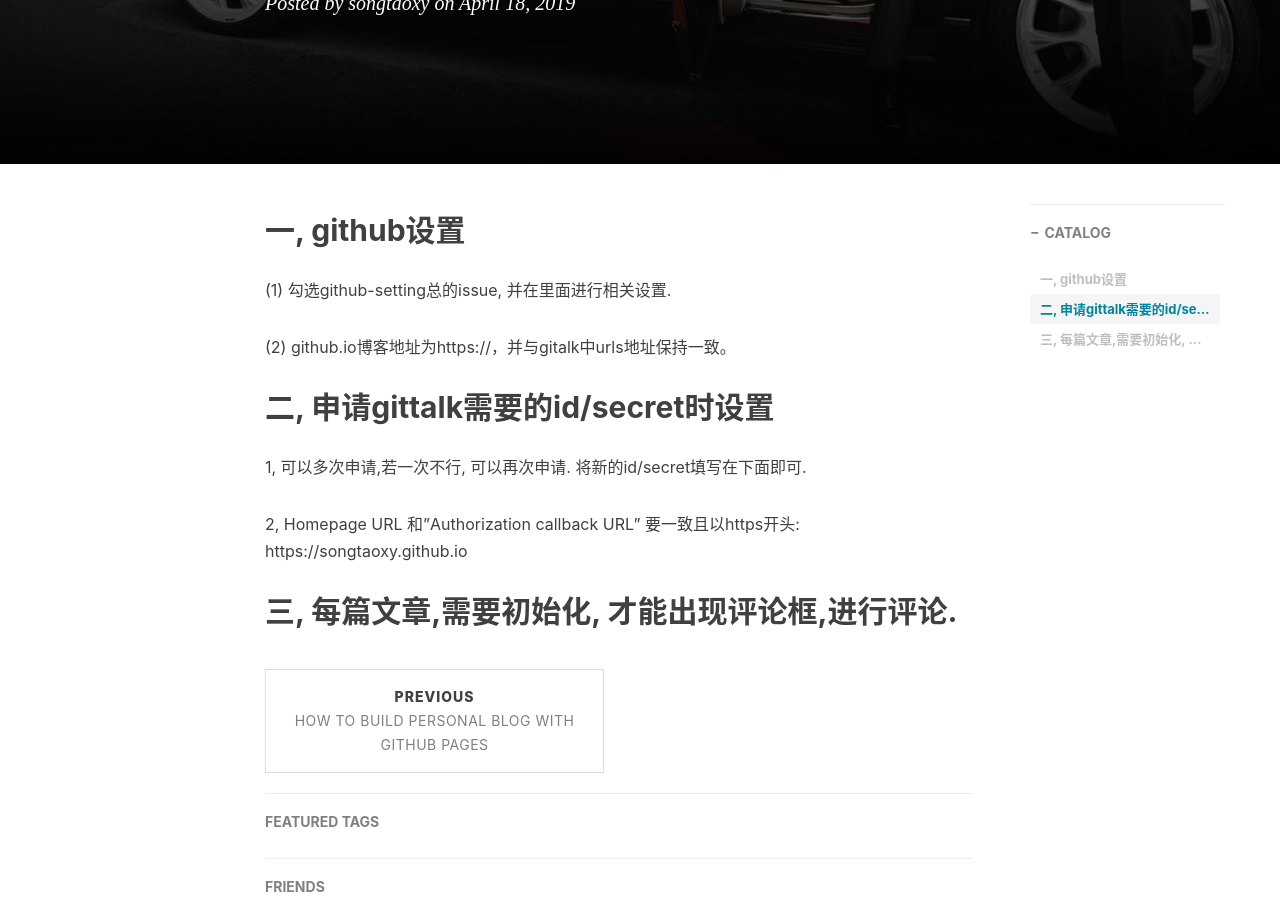
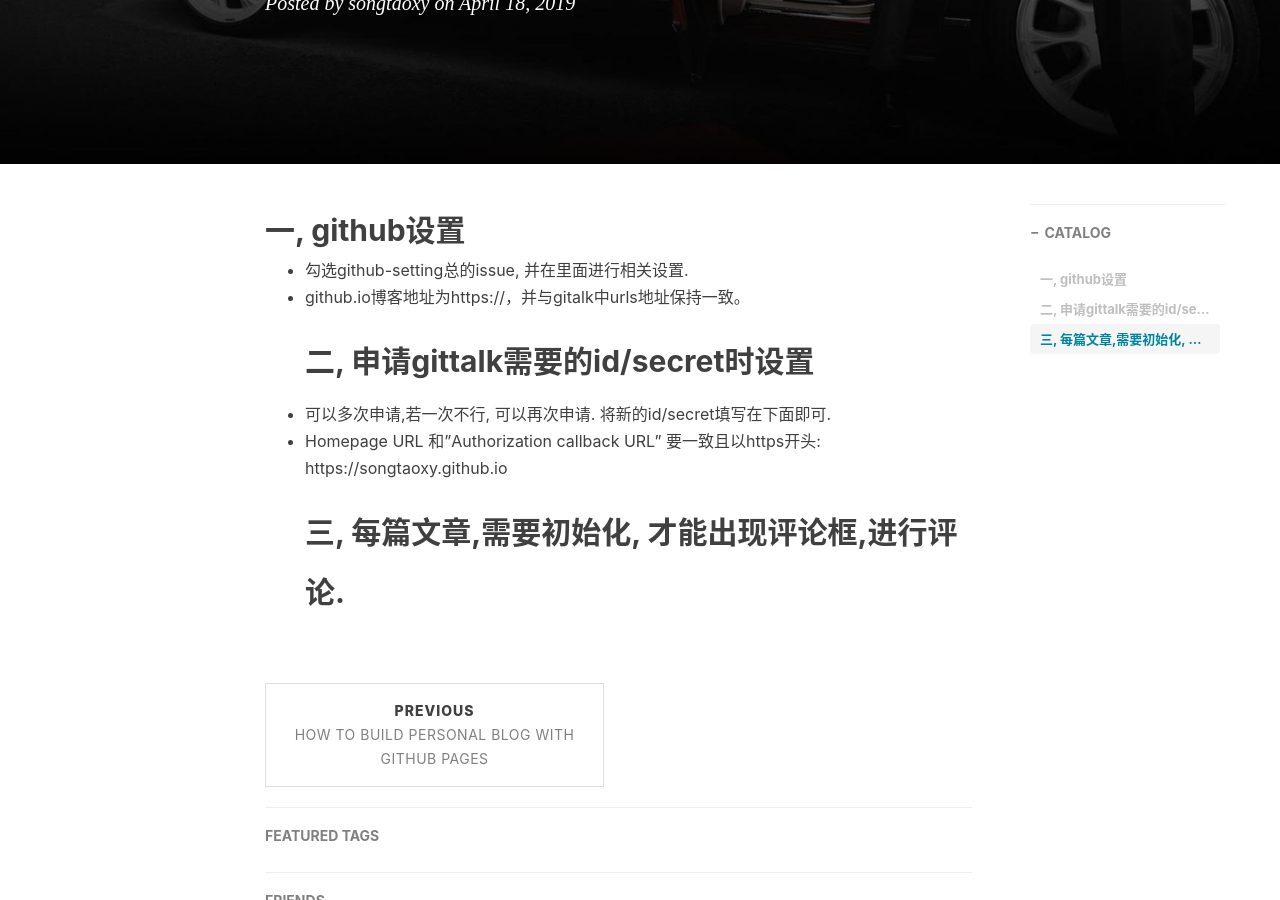
Before and after one commit to songtaoxy/songtaoxy.github.io, a Jekyll site: the page built from _posts/2019-04-18-解决“未找到相关的 Issues 进行评论，请联系xxx初始化创建”.md, in a window 1280 px wide and 900 px high, scrolled down 480 px. Built offline with Jekyll 4.4.1, drawn with Linux system fonts in a browser that asks for light colours; nearby versions of some CDN libraries; comment, search, counter and statistics services are not loaded.

Commit message:
Update 2019-04-18-解决“未找到相关的 Issues 进行评论，请联系xxx初始化创建”.md

```diff
--- a/_posts/2019-04-18-解决“未找到相关的 Issues 进行评论，请联系xxx初始化创建”.md
+++ b/_posts/2019-04-18-解决“未找到相关的 Issues 进行评论，请联系xxx初始化创建”.md
@@ -15,11 +15,9 @@ tags:
 
 
 ## 一, github设置
-(1) 勾选github-setting总的issue, 并在里面进行相关设置.
-
-(2) github.io博客地址为https://，并与gitalk中urls地址保持一致。
+* 勾选github-setting总的issue, 并在里面进行相关设置.
+* github.io博客地址为https://，并与gitalk中urls地址保持一致。
 ## 二, 申请gittalk需要的id/secret时设置
-1, 可以多次申请,若一次不行, 可以再次申请. 将新的id/secret填写在下面即可.
-
-2, Homepage URL 和"Authorization callback URL" 要一致且以https开头: https://songtaoxy.github.io
+*  可以多次申请,若一次不行, 可以再次申请. 将新的id/secret填写在下面即可.
+* Homepage URL 和"Authorization callback URL" 要一致且以https开头: https://songtaoxy.github.io
 ## 三, 每篇文章,需要初始化, 才能出现评论框,进行评论.
```
